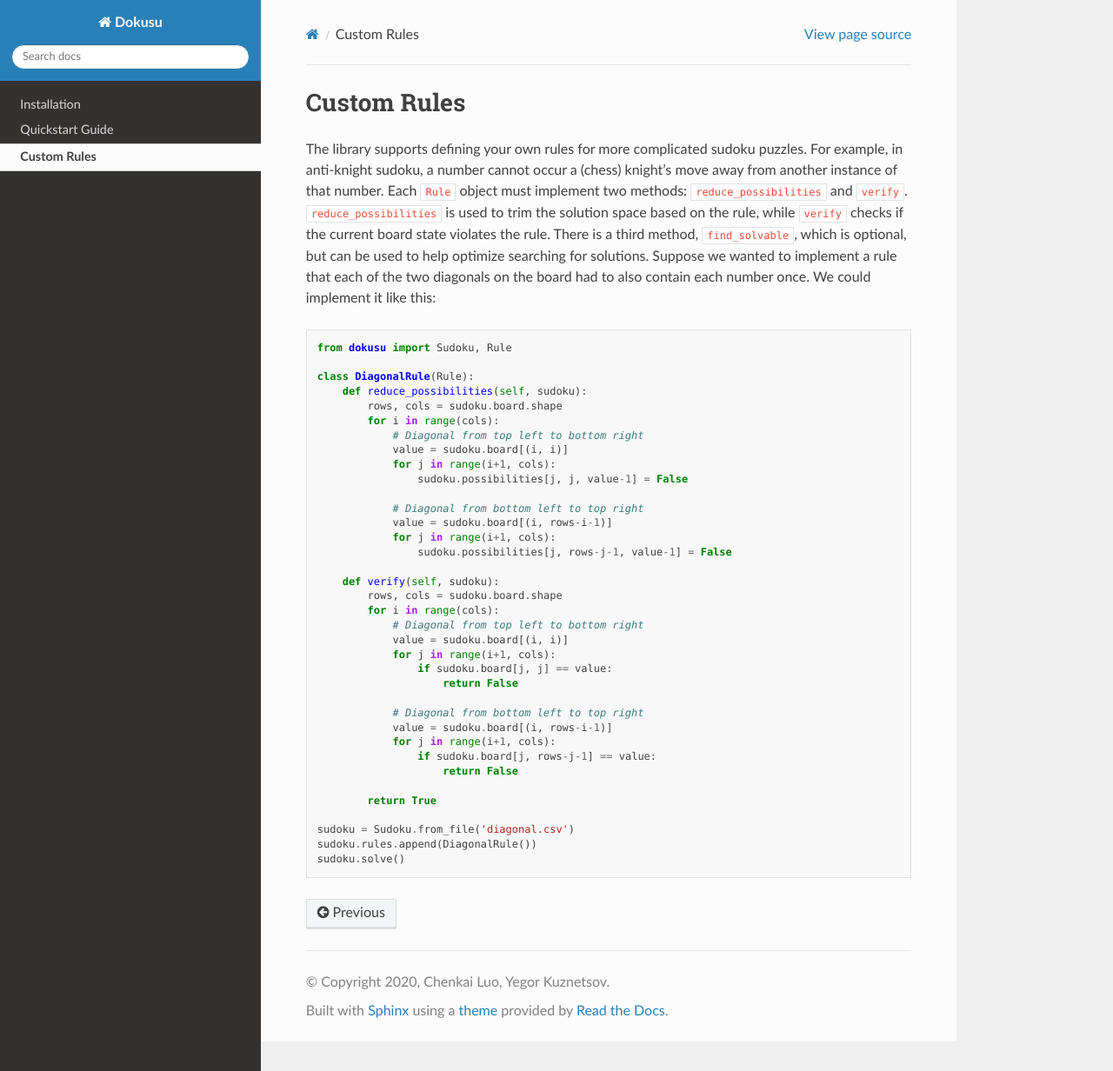
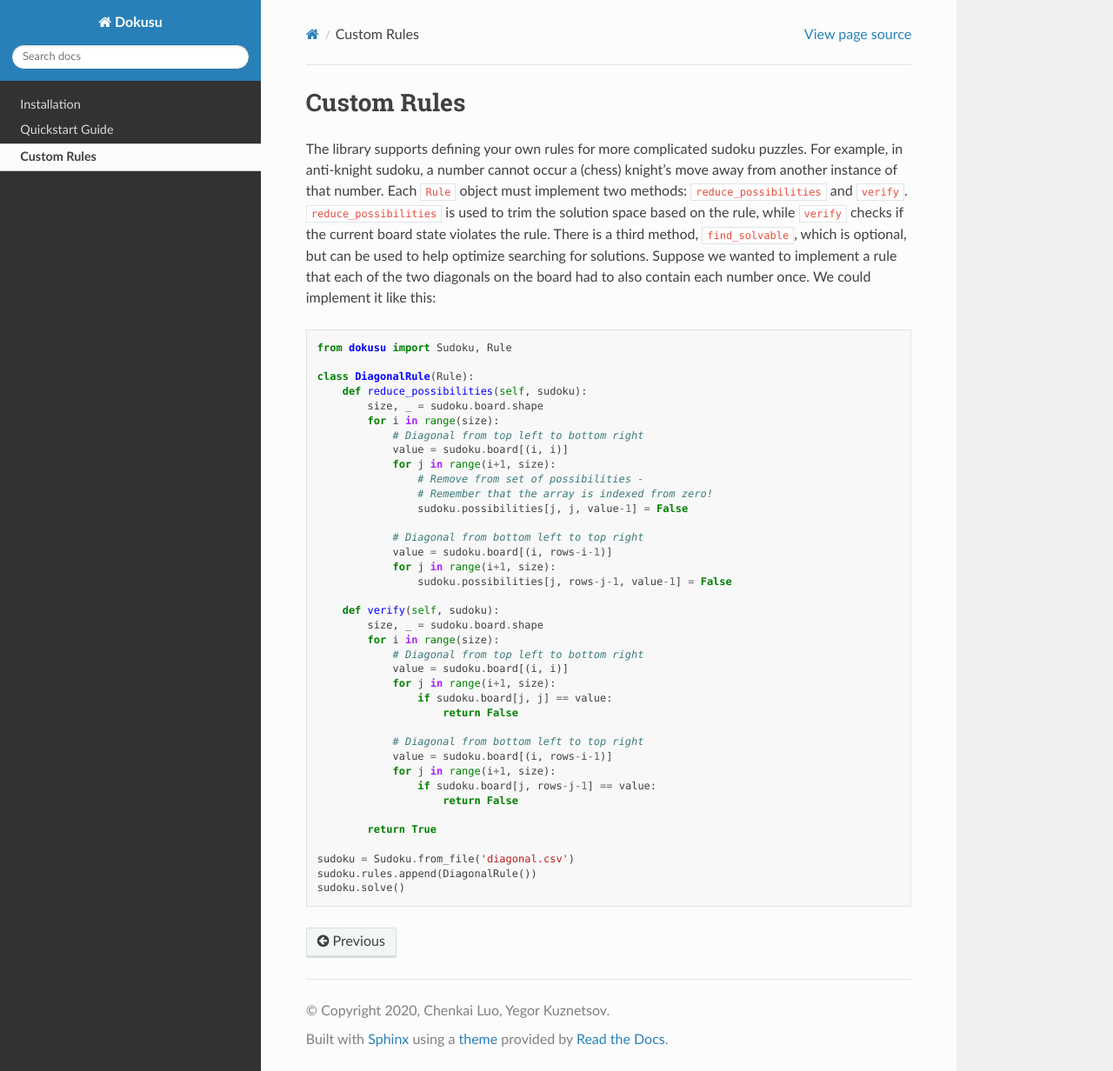
Before and after one commit to Chenkail/Dokusu, a Sphinx documentation site: the page built from docs/source/custom-rules.rst, in a window 1280 px wide and 1232 px high. Shown: the whole window at 87% size. Built offline with Sphinx 7.4.7 and the Read the Docs theme 2.0.0, drawn with Linux system fonts in a browser that asks for light colours.

Commit message:
Use size, _ in custom-rules.rst

```diff
--- a/docs/source/custom-rules.rst
+++ b/docs/source/custom-rules.rst
@@ -10,30 +10,32 @@ The library supports defining your own rules for more complicated sudoku puzzles
 
     class DiagonalRule(Rule):
         def reduce_possibilities(self, sudoku):
-            rows, cols = sudoku.board.shape
-            for i in range(cols):
+            size, _ = sudoku.board.shape
+            for i in range(size):
                 # Diagonal from top left to bottom right
                 value = sudoku.board[(i, i)]
-                for j in range(i+1, cols):
+                for j in range(i+1, size):
+                    # Remove from set of possibilities -
+                    # Remember that the array is indexed from zero!
                     sudoku.possibilities[j, j, value-1] = False
 
                 # Diagonal from bottom left to top right
                 value = sudoku.board[(i, rows-i-1)]
-                for j in range(i+1, cols):
+                for j in range(i+1, size):
                     sudoku.possibilities[j, rows-j-1, value-1] = False
 
         def verify(self, sudoku):
-            rows, cols = sudoku.board.shape
-            for i in range(cols):
+            size, _ = sudoku.board.shape
+            for i in range(size):
                 # Diagonal from top left to bottom right
                 value = sudoku.board[(i, i)]
-                for j in range(i+1, cols):
+                for j in range(i+1, size):
                     if sudoku.board[j, j] == value:
                         return False
 
                 # Diagonal from bottom left to top right
                 value = sudoku.board[(i, rows-i-1)]
-                for j in range(i+1, cols):
+                for j in range(i+1, size):
                     if sudoku.board[j, rows-j-1] == value:
                         return False
 
```
